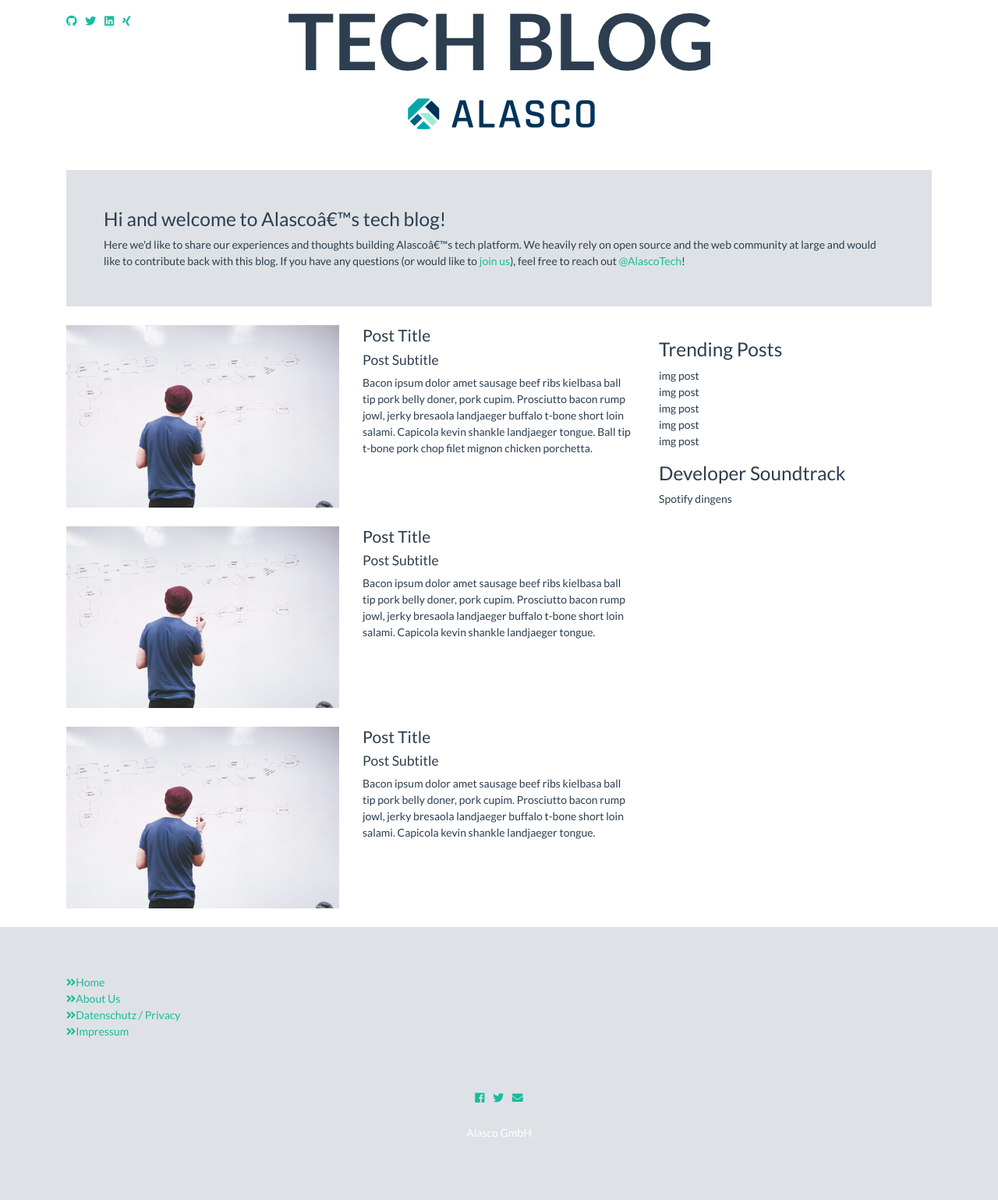
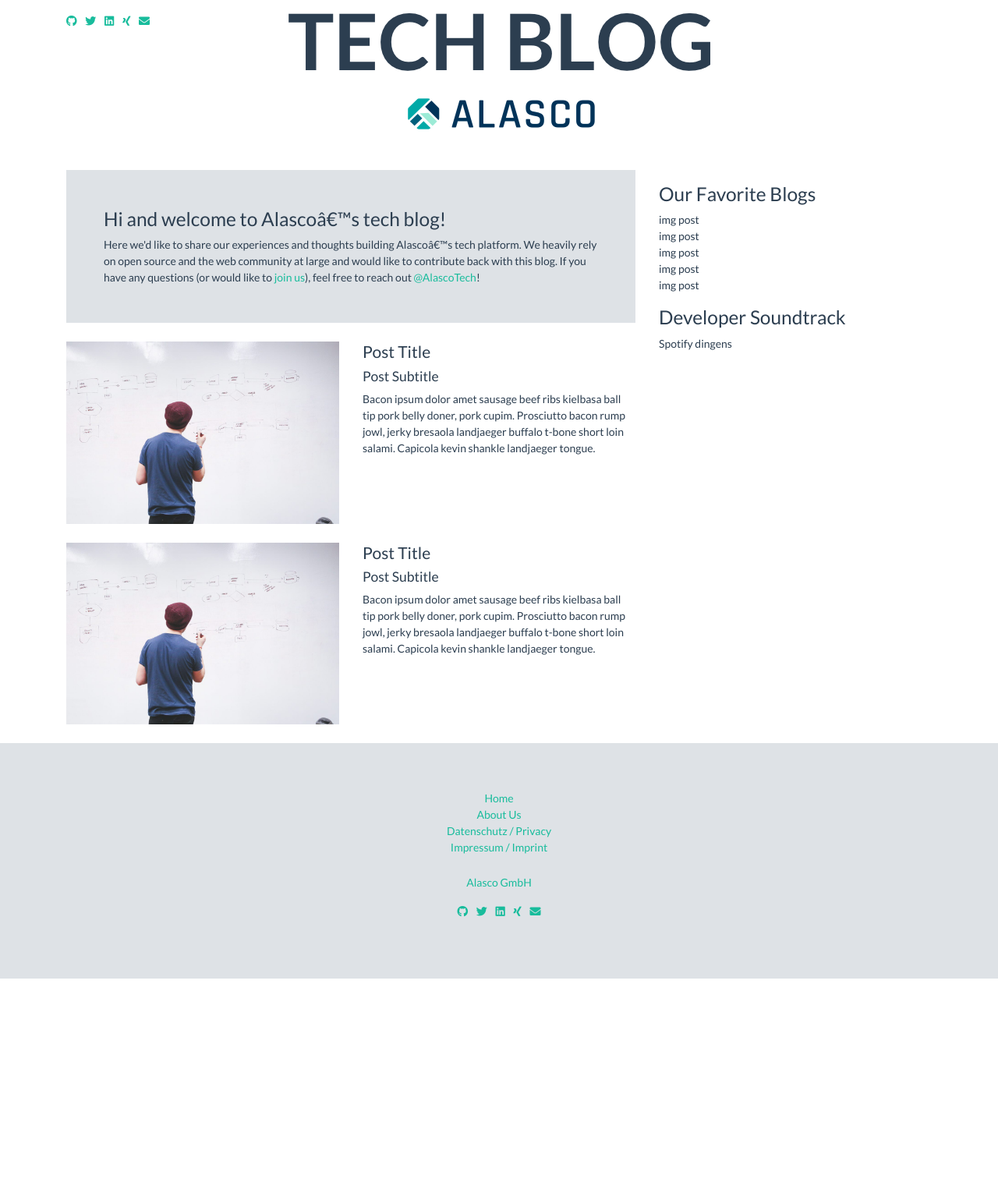
Before and after one commit to alasco-tech/alasco-tech.github.io, a Jekyll site: the page built from index.html, in a window 1280 px wide. Shown: the whole page at 78% size. Built offline with Jekyll 4.4.1, drawn with Linux system fonts in a browser that asks for light colours; comment, search, counter and statistics services are not loaded; after the commit the page ends 1255 px from its top, so only the background shows below that.

Commit message:
move welcome post "down"

```diff
--- a/_layouts/default.html
+++ b/_layouts/default.html
@@ -25,6 +25,7 @@
             class="fab fa-linkedin"></i></li>
         <li class="list-inline-item"><a href="https://www.xing.com/companies/alascogmbh"><i class="fab fa-xing"></i>
         </li>
+        <li class="list-inline-item"><a href="mailto:tech@alasco.de"><i class="fas fa-envelope"></i></a></li>
       </ul>
     </div>
     <div class="col-8 text-center">
@@ -38,39 +39,72 @@
 
   <div class="row">
     <div class="col">
+      <div class="row">
+        <div class="col-md-8">
           {{ content }}
         </div>
+        <div class="col-md-4">
+          <div class="row mb-3">
+            <div class="col">
+              <a class="twitter-timeline" href="https://twitter.com/AlascoTech?ref_src=twsrc%5Etfw"></a>
+              <script async src="https://platform.twitter.com/widgets.js" charset="utf-8"></script>
             </div>
-
+          </div>
+          <div class="row mb-3">
+            <div class="col">
+              <h3>Our Favorite Blogs</h3>
+              <div>img post</div>
+              <div>img post</div>
+              <div>img post</div>
+              <div>img post</div>
+              <div>img post</div>
+            </div>
+          </div>
+          <div class="row">
+            <div class="col">
+              <h3>Developer Soundtrack</h3>
+              <div>Spotify dingens</div>
+            </div>
+          </div>
+        </div>
+      </div>
+    </div>
+  </div>
 </div>
 
 <section id="footer">
   <div class="container">
-			<div class="row text-center text-xs-center text-sm-left text-md-left">
-				<div class="col-xs-12 col-sm-4 col-md-4">
-					<ul class="list-unstyled quick-links">
-						<li><a href="#"><i class="fa fa-angle-double-right"></i>Home</a></li>
-						<li><a href="#"><i class="fa fa-angle-double-right"></i>About Us</a></li>
-						<li><a href="https://www.alasco.de/datenschutzerklaerung/"><i class="fa fa-angle-double-right"></i>Datenschutz / Privacy</a></li>
-            <li><a href="https://www.alasco.de/impressum/"><i class="fa fa-angle-double-right"></i>Impressum</a></li>
+    <div class="row">
+      <div class="col-xs-12 col-sm-12 col-md-12">
+        <ul class="list-unstyled list-inline text-center">
+          <li><a href="#">Home</a></li>
+          <li><a href="#">About Us</a></li>
+          <li><a href="https://www.alasco.de/datenschutzerklaerung/">Datenschutz
+            / Privacy</a></li>
+          <li><a href="https://www.alasco.de/impressum/">Impressum /
+            Imprint</a></li>
         </ul>
       </div>
     </div>
+    <div class="row mb-0">
+      <div class="col-xs-12 col-sm-12 col-md-12 mt-2 mt-sm-2 text-center">
+        <p><a href="https://www.alasco.de/">Alasco GmbH</a></p>
+      </div>
+    </div>
     <div class="row">
-				<div class="col-xs-12 col-sm-12 col-md-12 mt-2 mt-sm-5">
+      <div class="col-xs-12 col-sm-12 col-md-12">
         <ul class="list-unstyled list-inline social text-center">
-						<li class="list-inline-item"><a href="javascript:void();"><i class="fab fa-facebook"></i></a></li>
-						<li class="list-inline-item"><a href="javascript:void();"><i class="fab fa-twitter"></i></a></li>
-						<li class="list-inline-item"><a href="javascript:void();" target="_blank"><i class="fa fa-envelope"></i></a></li>
+          <li class="list-inline-item"><a href="https://www.github.com/alasco-tech"><i class="fab fa-github"></i></a>
+          </li>
+          <li class="list-inline-item"><a href="https://www.twitter.com/AlascoTech"><i class="fab fa-twitter"></i></a>
+          </li>
+          <li class="list-inline-item"><a href="https://www.linkedin.com/company/alasco-gmbh/"><i
+              class="fab fa-linkedin"></i></li>
+          <li class="list-inline-item"><a href="https://www.xing.com/companies/alascogmbh"><i class="fab fa-xing"></i>
+          </li>
+          <li class="list-inline-item"><a href="mailto:tech@alasco.de"><i class="fas fa-envelope"></i></a></li>
         </ul>
       </div>
-				</hr>
-			</div>
-			<div class="row">
-				<div class="col-xs-12 col-sm-12 col-md-12 mt-2 mt-sm-2 text-center text-white">
-					<p>Alasco GmbH</p>
-				</div>
-				</hr>
     </div>
   </div>
 </section>
--- a/assets/css/base.scss
+++ b/assets/css/base.scss
@@ -13,7 +13,8 @@
 .welcome-container {
   background-color: $gray-300;
   padding: 3rem;
-  //margin-bottom: 2rem;
+  margin-left: 15px;
+  margin-right: 15px;
 }
 
 /* Blog-CSS mostly stolen from https://v4-alpha.getbootstrap.com/examples/blog/ */
--- a/index.html
+++ b/index.html
@@ -3,34 +3,19 @@
 layout: default
 author: Alasco Tech Team
 ---
-<div class="row">
-  <div class="col">
-    <div class="welcome-container mb-4">
-      <!-- "header" post / intro  -->
+
+
+<!-- Missing: loop over posts -->
+<div class="row mb-md-4">
+  <div class="col welcome-container">
     <h3>Hi and welcome to Alasco’s tech blog!</h3>
-      <div>Here we'd like to share our experiences and thoughts building Alasco’s tech platform. We heavily rely on open
+    <div>Here we'd like to share our experiences and thoughts building Alasco’s tech platform. We heavily rely on
+      open
       source and the web community at large and would like to contribute back with this blog. If you have any
       questions
       (or would like to <a href="https://alasco.breezy.hr/">join us</a>), feel free to reach out <a
           href="https://www.twitter.com/alascotech">@AlascoTech</a>!
     </div>
-    </div>
-  </div>
-</div>
-<div class="row">
-  <div class="col-md-8">
-
-    <!-- Missing: loop over posts -->
-    <div class="row mb-md-4">
-      <div class="col-sm-6">
-        <img src="{{ site.url }}/assets/img/post_thumb.jpg" class="img-fluid"/>
-      </div>
-      <div class="col-sm-6">
-        <h4>Post Title</h4>
-        <h5>Post Subtitle</h5>
-        Bacon ipsum dolor amet sausage beef ribs kielbasa ball tip pork belly doner, pork cupim. Prosciutto bacon rump
-        jowl, jerky bresaola landjaeger buffalo t-bone short loin salami. Capicola kevin shankle landjaeger tongue. Ball
-        tip t-bone pork chop filet mignon chicken porchetta.
   </div>
 </div>
 
@@ -57,30 +42,3 @@
     jowl, jerky bresaola landjaeger buffalo t-bone short loin salami. Capicola kevin shankle landjaeger tongue.
   </div>
 </div>
-
-  </div>
-  <div class="col-md-4">
-    <div class="row mb-3">
-      <div class="col">
-        <a class="twitter-timeline" href="https://twitter.com/AlascoTech?ref_src=twsrc%5Etfw"></a>
-        <script async src="https://platform.twitter.com/widgets.js" charset="utf-8"></script>
-      </div>
-    </div>
-    <div class="row mb-3">
-      <div class="col">
-        <h3>Trending Posts</h3>
-        <div>img post</div>
-        <div>img post</div>
-        <div>img post</div>
-        <div>img post</div>
-        <div>img post</div>
-      </div>
-    </div>
-    <div class="row">
-      <div class="col">
-        <h3>Developer Soundtrack</h3>
-        <div>Spotify dingens</div>
-      </div>
-    </div>
-  </div>
-</div>
```
Lines whose indentation alone changed are shown as unchanged.
